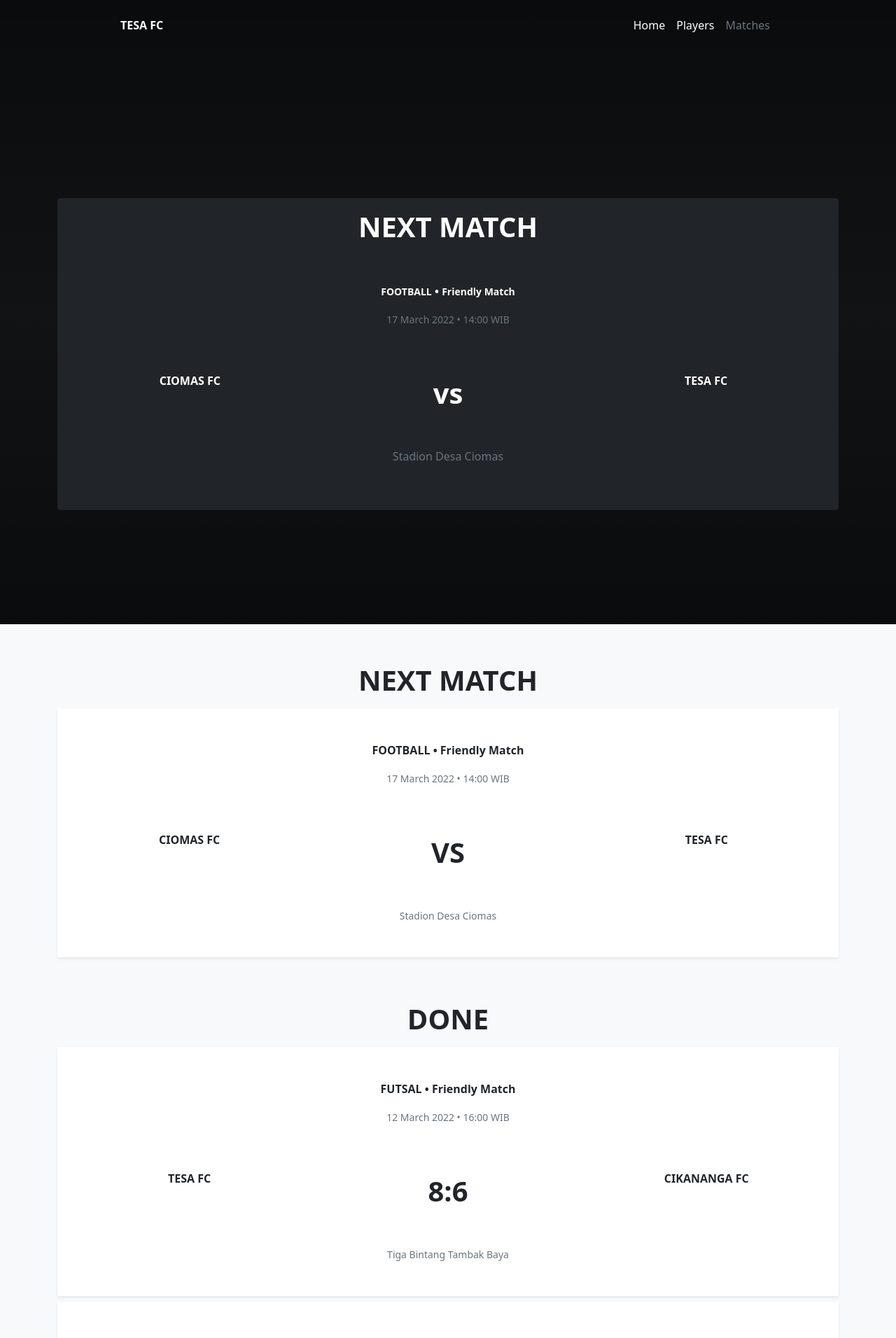
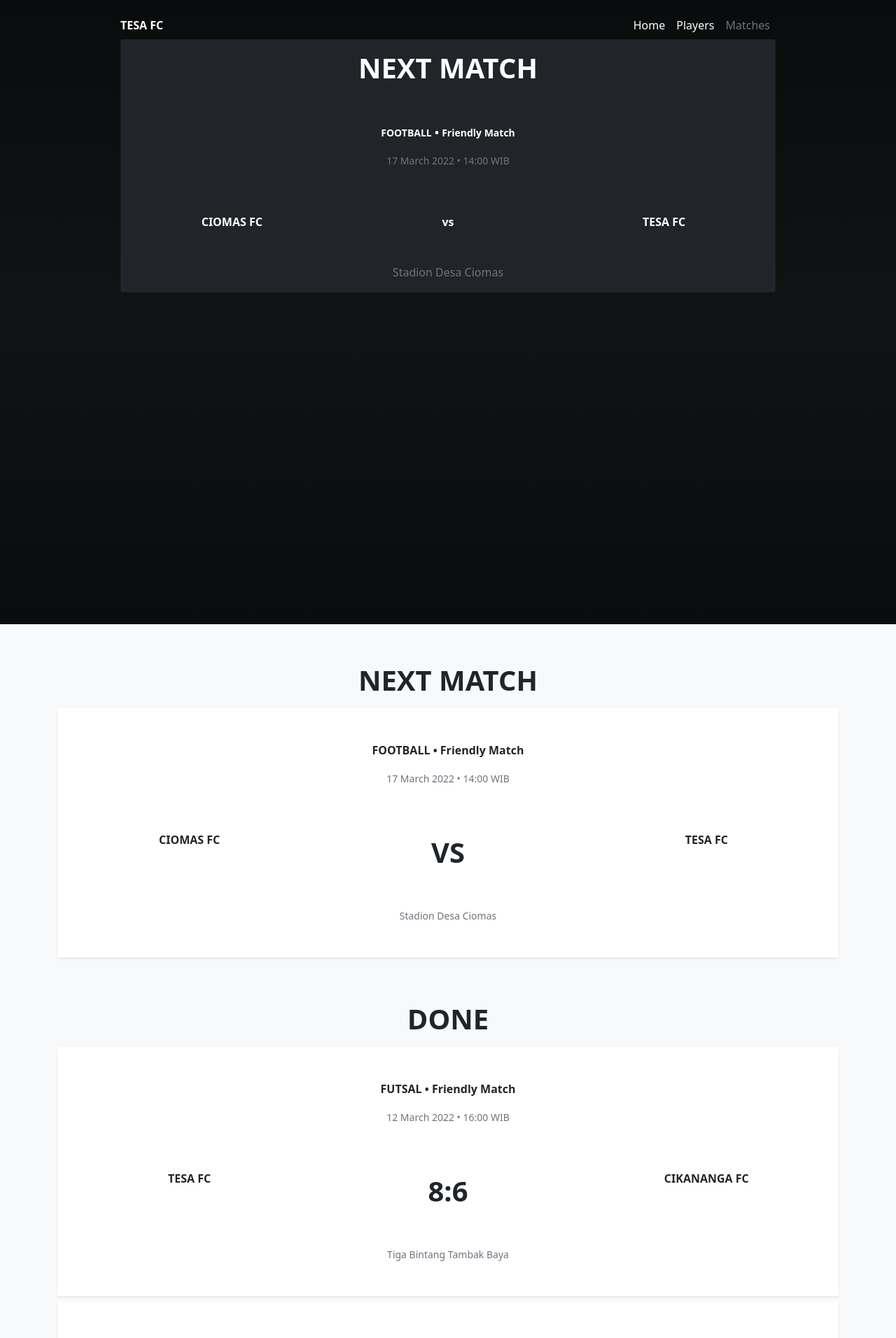
Before and after one commit to tesafc/www2, a Jekyll site: the page built from matches.html, in a window 1280 px wide. Shown: the top 1912 px of the page at 70% size. Built offline with Jekyll 4.4.1, drawn with Linux system fonts in a browser that asks for light colours.

Commit message:
Update header-match.html

```diff
--- a/_includes/header-match.html
+++ b/_includes/header-match.html
@@ -14,17 +14,17 @@
     {% assign matches = site.matches %}
     {% for match in matches %}
     {% if match.status == "next match" %}
-    <div class="container-sm h-100 d-flex flex-column justify-content-center text-center">
+    <div class="container h-100 text-center">
       <div class="row row-cols-1">
         <div class="col">
-          <div class="card bg-dark text-white pb-5">
+          <div class="card bg-dark text-white">
             <div class="card-body">
               <h1 class="text-uppercase fw-bolder pb-5">next match</h1>
               <p class="card-text fw-bolder"><small class="text-uppercase">{{ match.type }}</small> • <small class="text-capitalize">{{ match.competition }}</small></p>
               <p class="card-text text-secondary"><small class="text-capitalize">{{ match.date | date: "%d %B %Y • %R" | append: " WIB" }}</small></p>
               <div class="row row-cols-3 text-center py-5">
                 <div class="col"><span class="fw-bold text-uppercase">{{ match.home }}</span></div>
-                <div class="col"><span class="fs-1 fw-bold">vs</span></div>
+                <div class="col"><span class="fw-bold">vs</span></div>
                 <div class="col"><span class="fw-bold text-uppercase">{{ match.away }}</span></div>
               </div>
               <p class="card-text text-secondary text-capitalize">{{ match.place }}</p>
```
